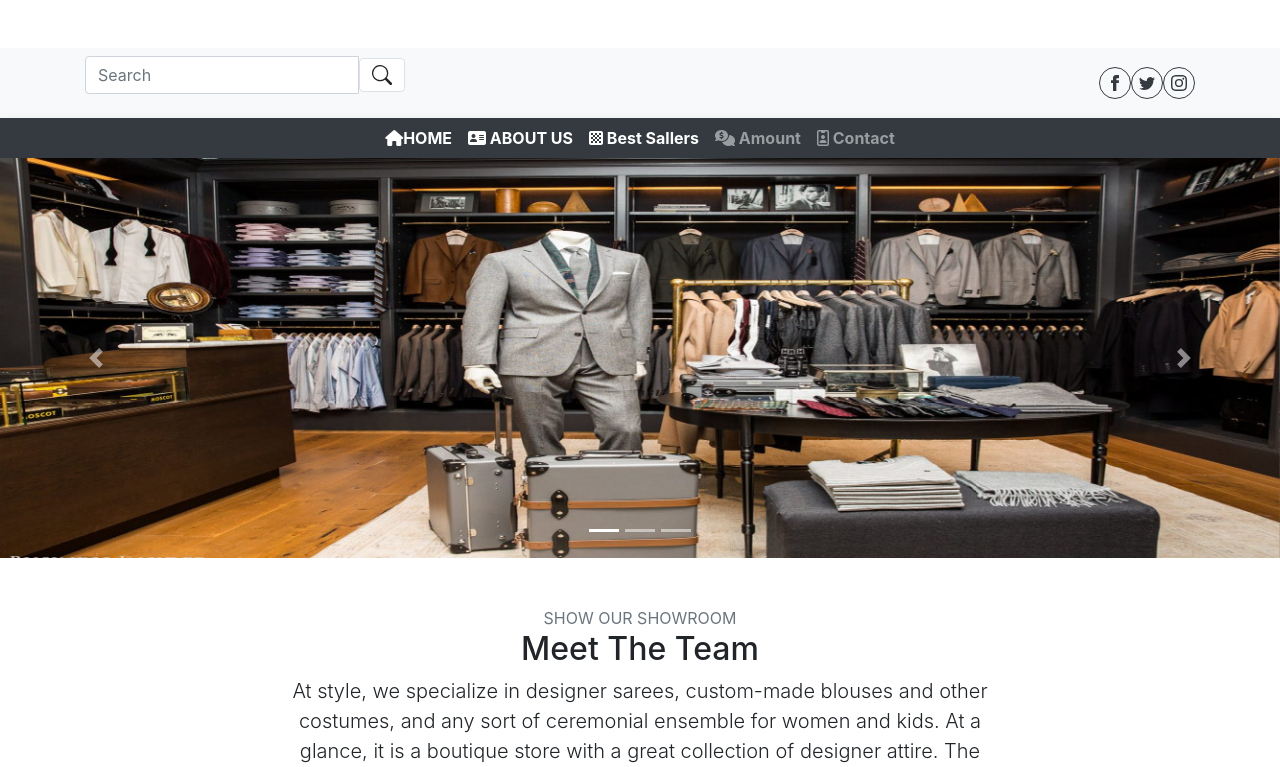
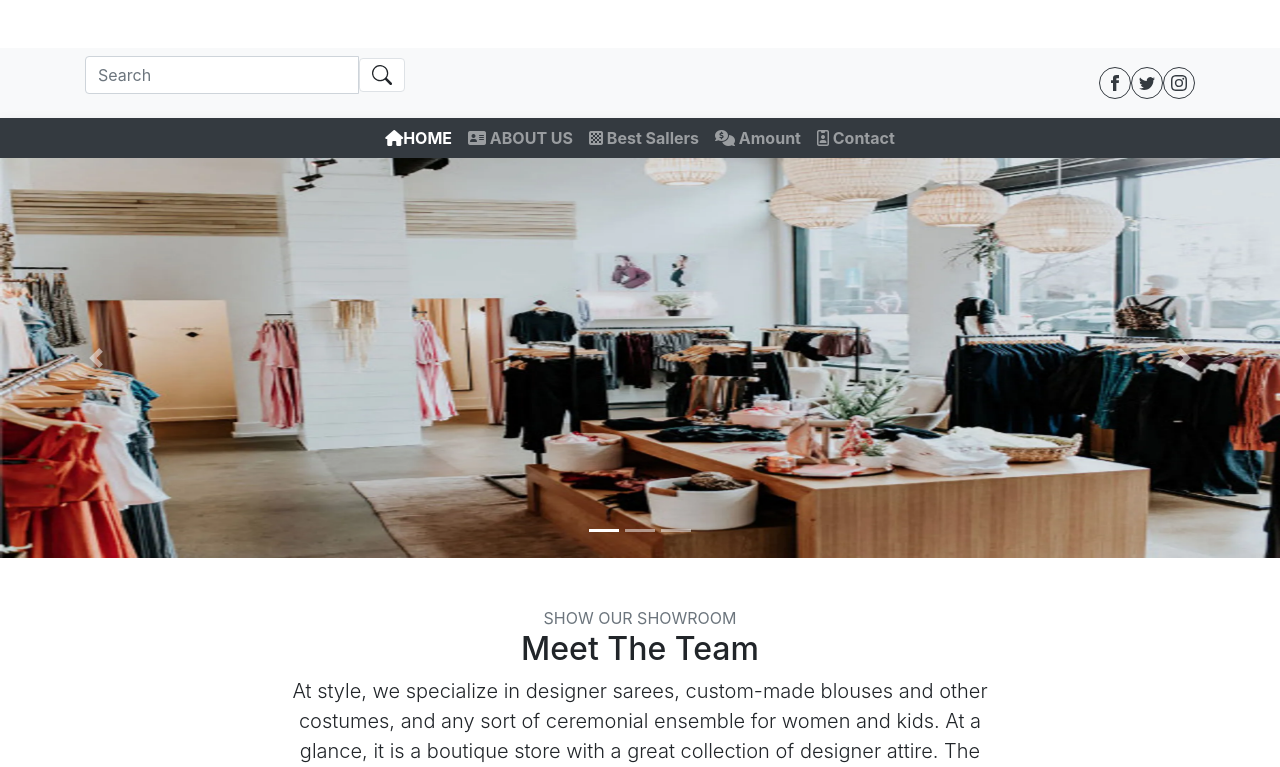
Before and after one commit to arnabg31/pro1, a PHP site: page / in a window 1280 px wide. Shown: the top 767 px of the page. Run offline with PHP 8.4, Linux system fonts and the light colour scheme; some libraries are stand-ins or nearby versions.

Commit message:
slider and navbar mod

```diff
--- a/index.php
+++ b/index.php
@@ -95,8 +95,8 @@
             <div class="collapse navbar-collapse justify-content-between"  id="navbarCollapse">
                 <div class="navbar-nav font-weight-bold mx-auto py-0 text-left">
                     <a href="index.php"  class="nav-item nav-link active"><i class="fa-solid fa-house"></i>HOME </a>
-                    <a href="about.php"  class="nav-item nav-link active"><i class="fa-solid fa-address-card"></i> ABOUT US </a>
-                    <a href="best sallers" class="nav-item nav-link active"><i class="fa-solid fa-chess-board"></i> Best Sallers </a>
+                    <a href="about.php"  class="nav-item nav-link "><i class="fa-solid fa-address-card"></i> ABOUT US </a>
+                    <a href="best sallers" class="nav-item nav-link "><i class="fa-solid fa-chess-board"></i> Best Sallers </a>
                     <a href="amount"  class="nav-item nav-link"> <i class="fa-solid fa-comments-dollar"></i> Amount </a>
                     <a href="contact"  class="nav-item nav-link"><i class="fa-regular fa-id-badge"></i> Contact </a>
                 </div>
@@ -156,15 +156,17 @@ om/jquery-3.5.1.slim.min.js"></script>
   <!-- Slides -->
   <div class="carousel-inner">
     <div class="carousel-item active">
-      <img class="d-block w-100 h-50" src="image/ph.jpg" alt="First slide">
+      <img src="image/ph.jpg" class="d-block w-100 h-50" alt="First Slide">
     </div>
-    <div class="carousel-item active">
-      <img class="d-block w-100 h-50" src="image/pic9.jpg" alt="Second slide">
+    <div class="carousel-item">
+      <img src="image/pic9.jpg" class="d-block w-100 h-50" alt="Second Slide">
     </div>
-    <div class="carousel-item active">
-      <img class="d-block w-100 h-50" src="image/pic6.jpg" alt="Third slide">
+    <div class="carousel-item">
+      <img src="image/pic6.jpg" class="d-block w-100 h-50" alt="Third Slide">
     </div>
   </div>
+
+  <!-- Controls -->
   <a class="carousel-control-prev" href="#carouselExampleIndicators" role="button" data-slide="prev">
     <span class="carousel-control-prev-icon" aria-hidden="true"></span>
     <span class="sr-only">Previous</span>
@@ -316,5 +318,11 @@ om/jquery-3.5.1.slim.min.js"></script>
        <!-- *************Footer***************-->
 
 <?php include ("footer.php");?>
+
+<!-- Bootstrap JS + dependencies -->
+<script src="https://code.jquery.com/jquery-3.4.1.slim.min.js"></script>
+<script src="https://cdn.jsdelivr.net/npm/popper.js@1.16.0/dist/umd/popper.min.js"></script>
+<script src="https://stackpath.bootstrapcdn.com/bootstrap/4.4.1/js/bootstrap.min.js"></script>
+
 </body>
 </html>
```
